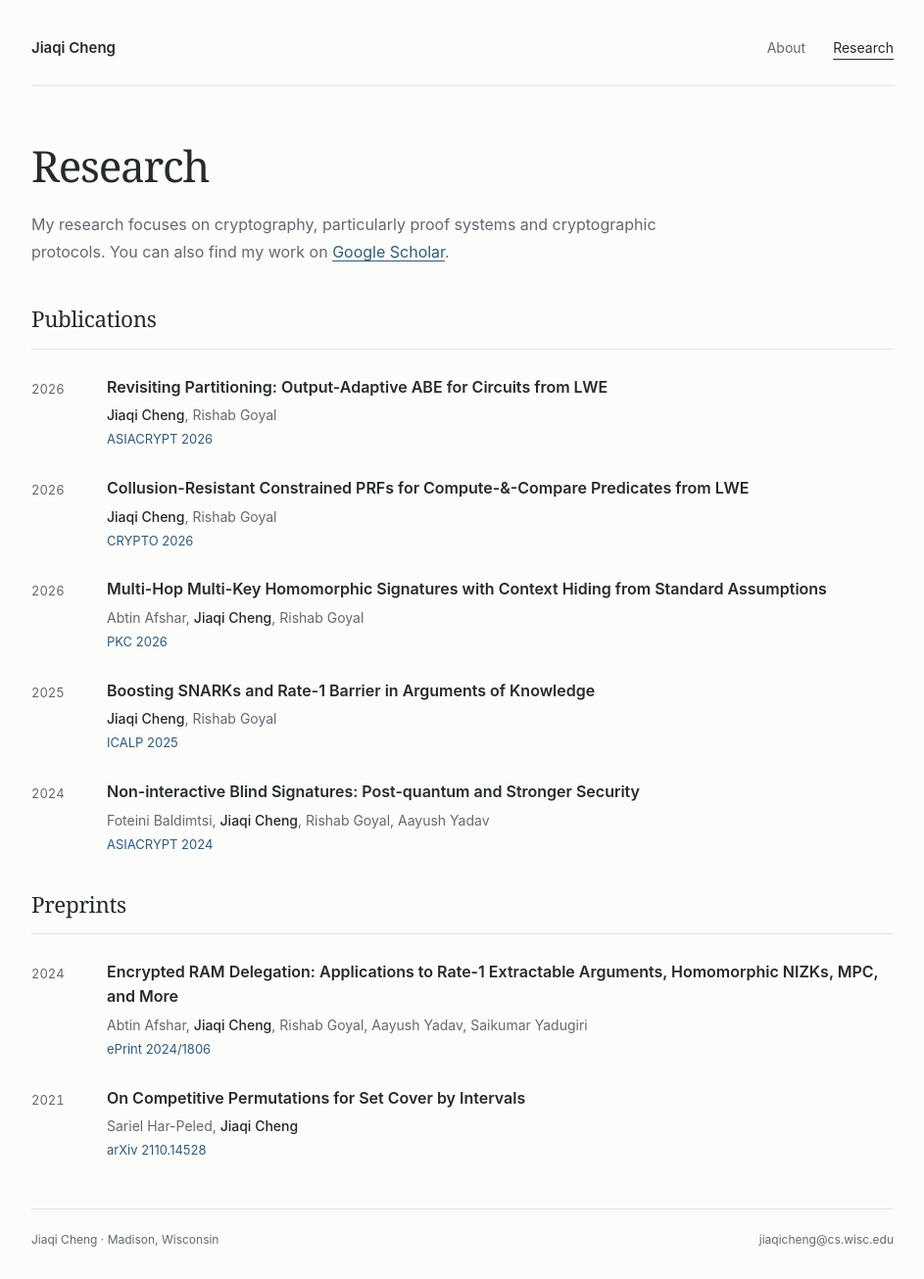
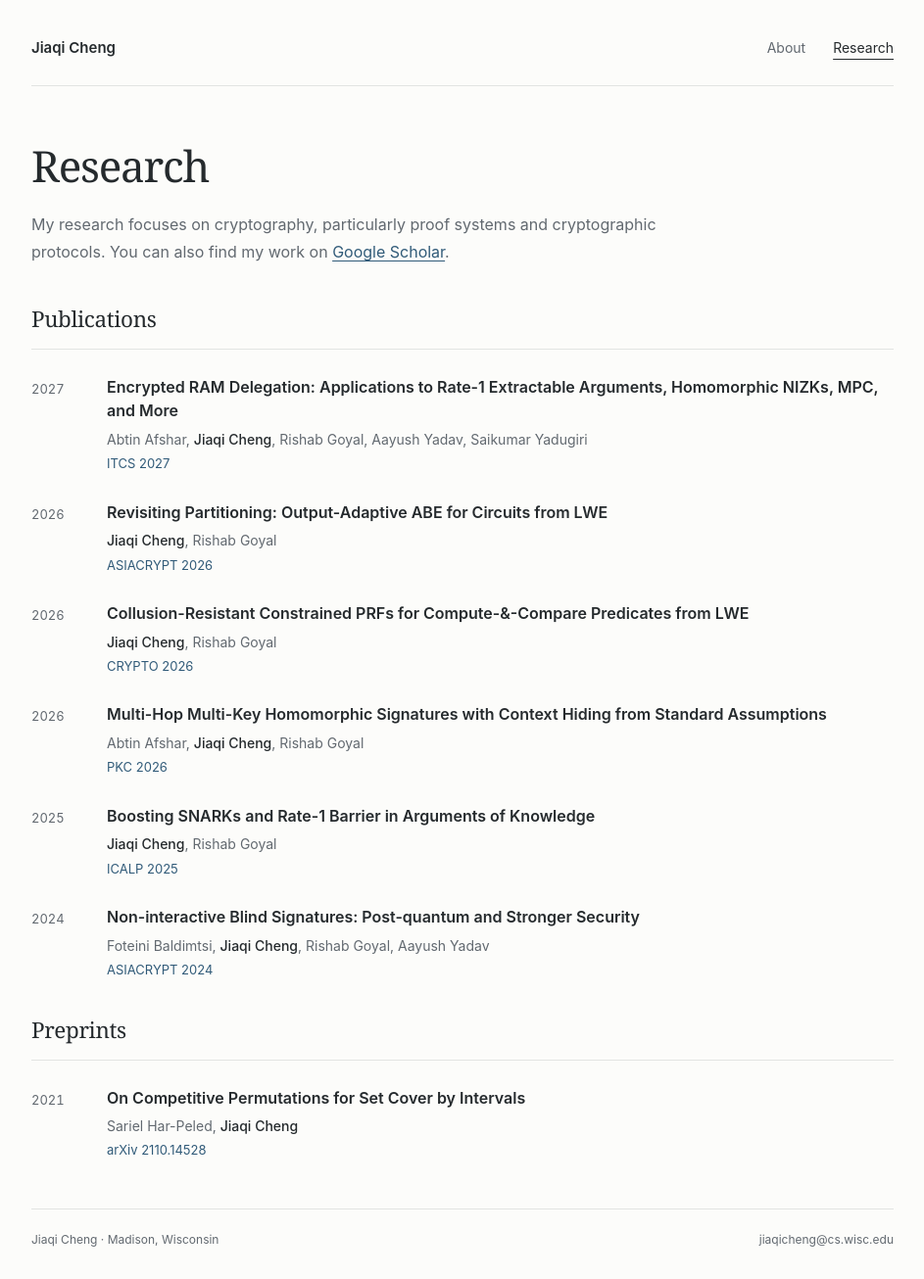
Before and after one commit to JackyCheng1999/JackyCheng1999.github.io, a Jekyll site: the page publications/index.html, which Jekyll copies as it is, in a window 1280 px wide. Shown: the whole page at 98% size, without its empty margins (168-1111 px from the left). Built offline with Jekyll 4.4.1, drawn with Linux system fonts in a browser that asks for light colours.

Commit message:
Update Encrypted RAM Delegation to ITCS 2027

```diff
--- a/publications/index.html
+++ b/publications/index.html
@@ -26,6 +26,14 @@
       <section class="research-section" aria-labelledby="publications">
         <div class="section-heading"><h2 id="publications">Publications</h2></div>
         <ul class="paper-list">
+          <li class="paper">
+            <span class="paper-year">2027</span>
+            <div>
+              <h3><a href="https://eprint.iacr.org/2024/1806.pdf">Encrypted RAM Delegation: Applications to Rate-1 Extractable Arguments, Homomorphic NIZKs, MPC, and More</a></h3>
+              <p class="authors">Abtin Afshar, <strong>Jiaqi Cheng</strong>, Rishab Goyal, Aayush Yadav, Saikumar Yadugiri</p>
+              <p class="venue">ITCS 2027</p>
+            </div>
+          </li>
           <li class="paper">
             <span class="paper-year">2026</span>
             <div>
@@ -73,14 +81,6 @@
         <div class="section-heading"><h2 id="preprints">Preprints</h2></div>
         <ul class="paper-list">
           <li class="paper">
-            <span class="paper-year">2024</span>
-            <div>
-              <h3><a href="https://eprint.iacr.org/2024/1806.pdf">Encrypted RAM Delegation: Applications to Rate-1 Extractable Arguments, Homomorphic NIZKs, MPC, and More</a></h3>
-              <p class="authors">Abtin Afshar, <strong>Jiaqi Cheng</strong>, Rishab Goyal, Aayush Yadav, Saikumar Yadugiri</p>
-              <p class="venue">ePrint 2024/1806</p>
-            </div>
-          </li>
-          <li class="paper">
             <span class="paper-year">2021</span>
             <div>
               <h3><a href="https://arxiv.org/pdf/2110.14528">On Competitive Permutations for Set Cover by Intervals</a></h3>
```
